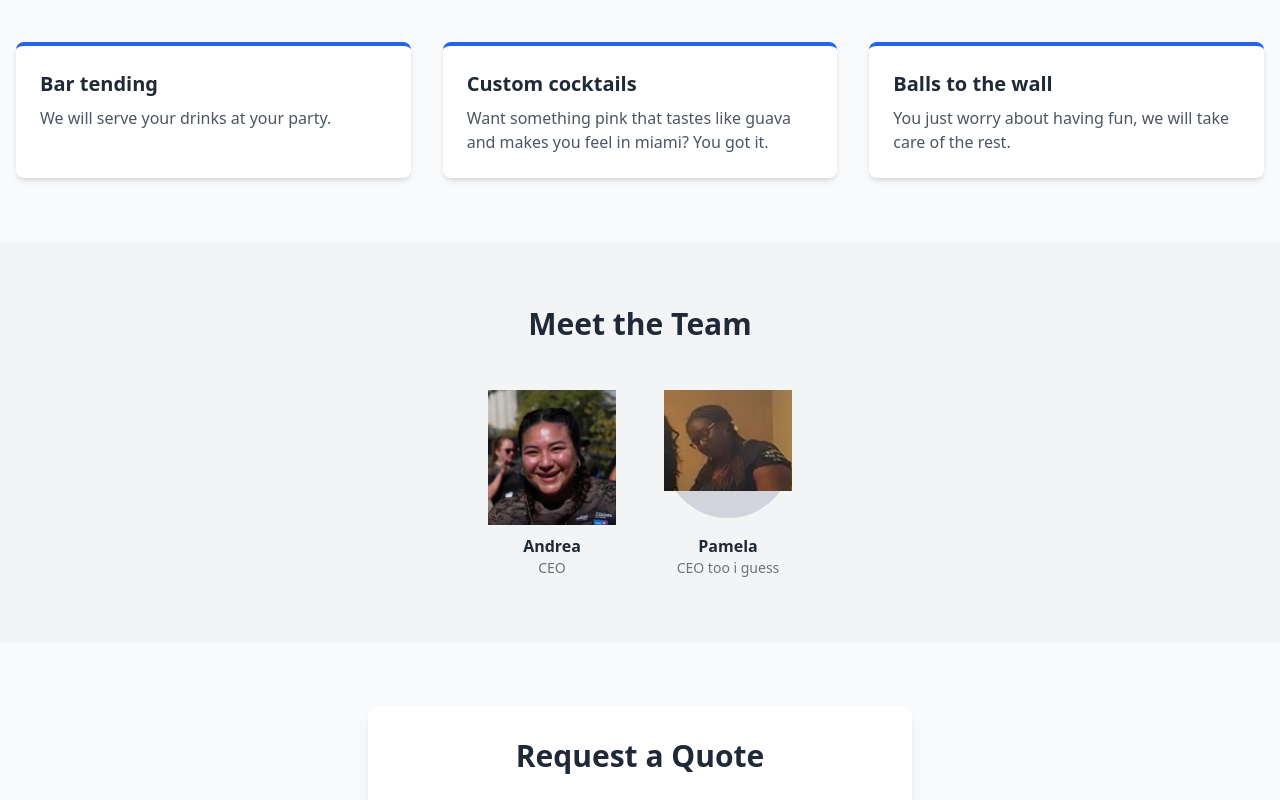
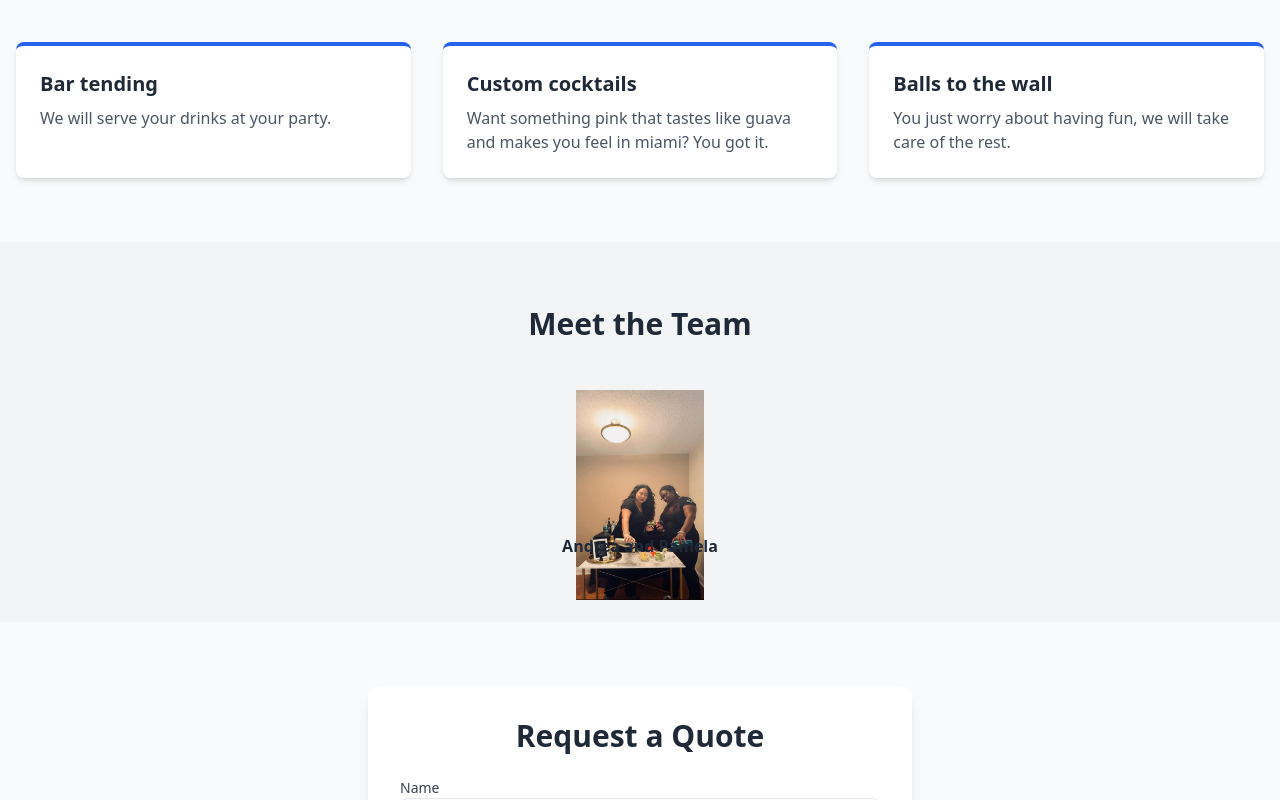
Before and after one commit to raisethebarco/webpage, a plain HTML site: page index.html in a window 1280 px wide. Shown: the part 470-1270 px from the top of the page. Drawn offline with nearby package versions, Linux system fonts and the light colour scheme.

Commit message:
add Andrea and Pamela picture

```diff
--- a/index.html
+++ b/index.html
@@ -54,17 +54,10 @@
             <div class="flex flex-wrap justify-center gap-12">
                 <div class="text-center">
                     <div class="w-32 h-32 bg-gray-300 rounded-full mx-auto mb-4">
-                        <img src="assets/andrea.png">
+                        <img src="assets/AndreaAndPamela.jpeg">
                     </div>
-                    <p class="font-bold">Andrea</p>
-                    <p class="text-sm text-gray-500">CEO</p>
-                </div>
-                <div class="text-center">
-                    <div class="w-32 h-32 bg-gray-300 rounded-full mx-auto mb-4">
-                        <img src="assets/pamela.png">
-                    </div>
-                    <p class="font-bold">Pamela</p>
-                    <p class="text-sm text-gray-500">CEO too i guess</p>
+                    <p class="font-bold">Andrea and Pamela</p>
+                    <!-- <p class="text-sm text-gray-500">CEO</p> -->
                 </div>
             </div>
         </div>
```
Also changed, not shown: assets/AndreaAndPamela.jpeg (added).
